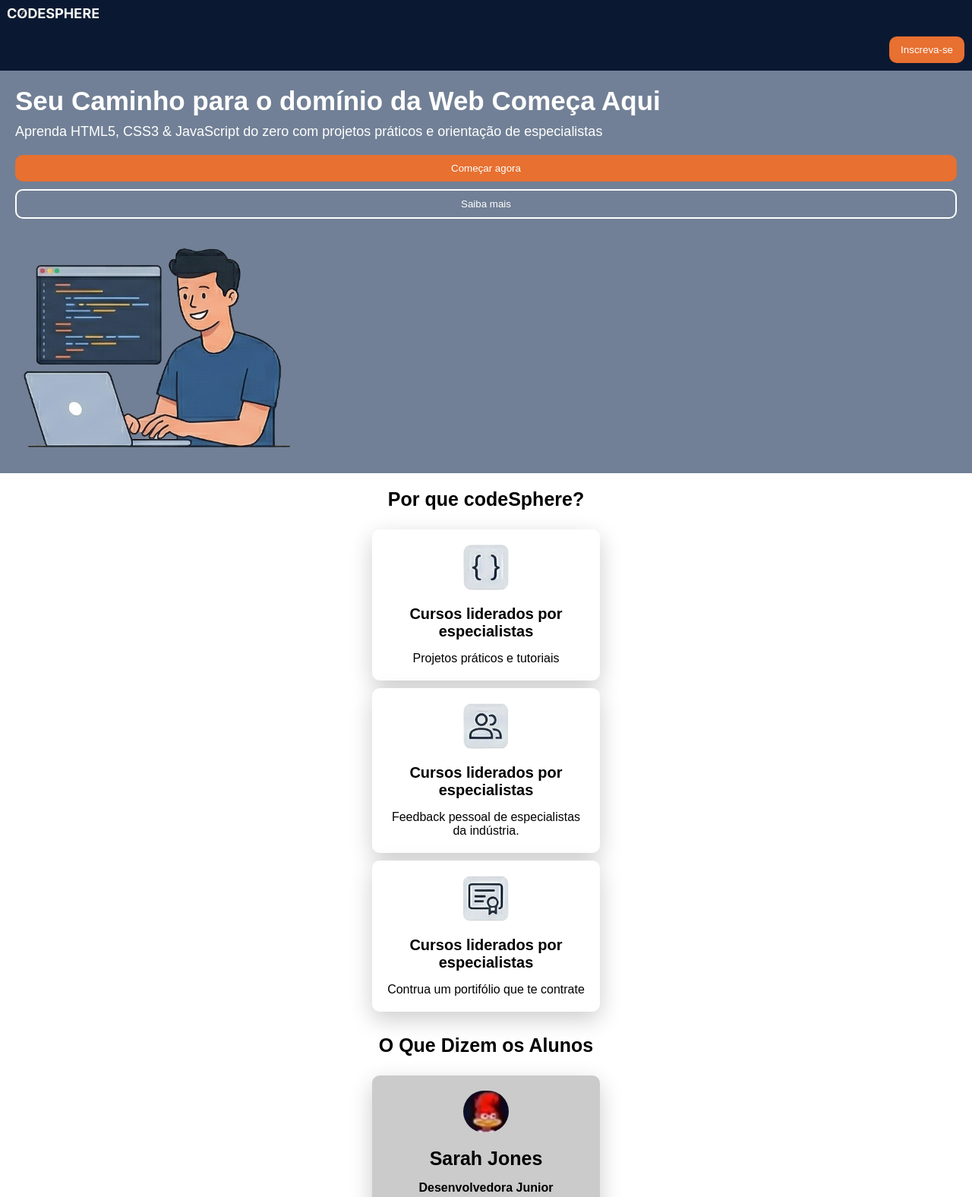
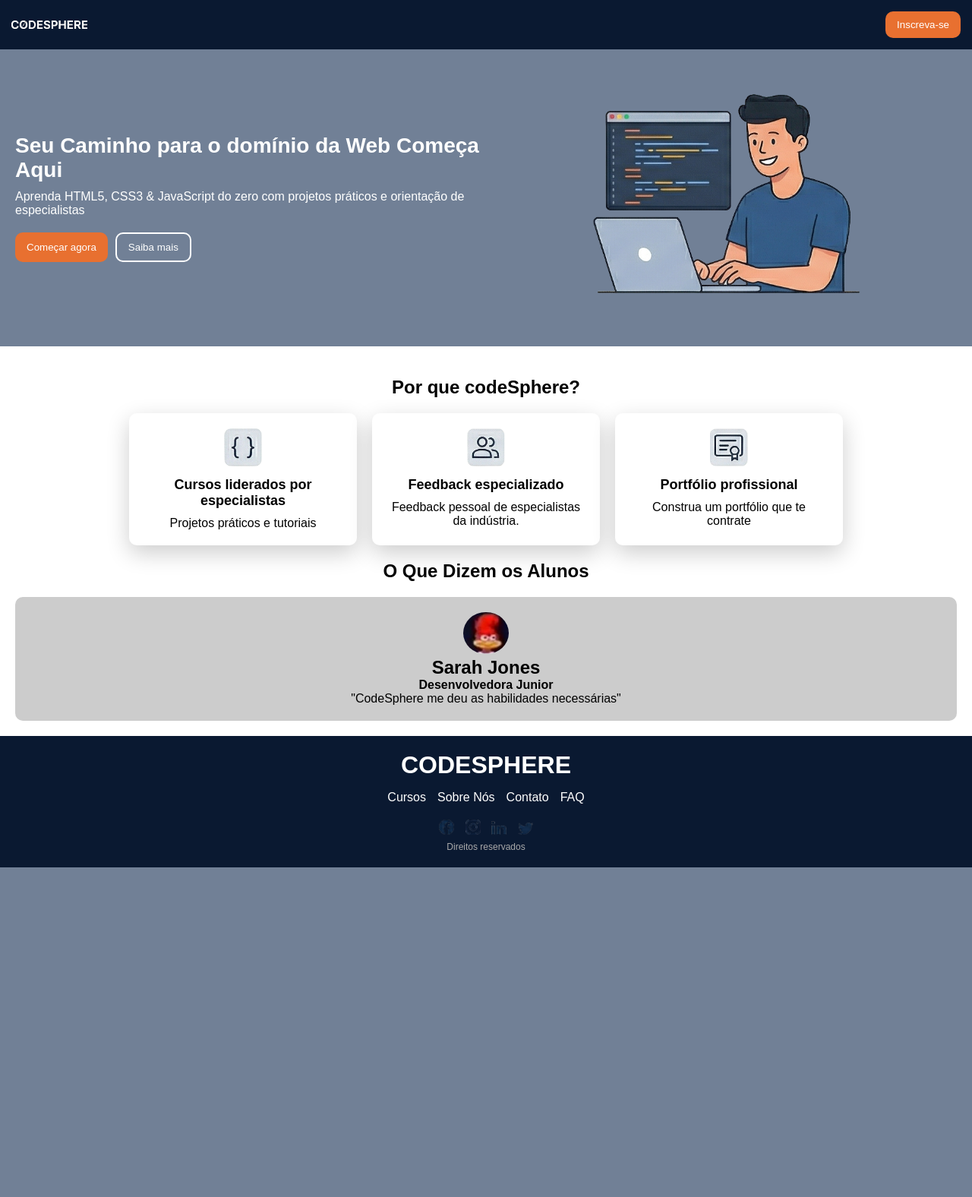
Before and after one commit to isadoraalmeidapaixao/AulasHTML, a plain HTML site: page AulasHTML/Aula09/landingPage.html in a window 1280 px wide. Shown: the top 1576 px of the page at 76% size. After the commit the page ends 1142 px from the top, so only its background shows below. Drawn offline with Linux system fonts and the light colour scheme.

Commit message:
flex-direction row

```diff
--- a/AulasHTML/Aula09/css/estilos.css
+++ b/AulasHTML/Aula09/css/estilos.css
@@ -9,21 +9,16 @@ body {
     font-family: Arial, sans-serif;
 }
 
-.header {
+.topo {
     background-color: #0A1931;
-    color: #fff;
-    padding: 10px;
+    display: flex;
+    justify-content: space-between;
+    align-items: center;
+    padding: 15px;
 }
 
-.header img {
-    width: 120px;
-}
-
-.sub-header {
-    background-color: #0A1931;
-    display: flex;
-    justify-content: flex-end;
-    padding: 10px;
+.topo img {
+    width: 100px;
 }
 
 button {
@@ -37,21 +32,26 @@ button {
 
 .transparent {
     background-color: transparent;
-    border: 2px solid #ffffff;
+    border: 2px solid #fff;
+}
+
+.container {
+    display: flex;
+    flex-direction: column;
+    padding: 20px;
+    text-align: center;
 }
 
 .texto-principal {
-    padding: 20px;
-    color: #ffffff;
+    color: #fff;
 }
 
-main h1 {
-    font-size: 35px;
+.texto-principal h1 {
+    font-size: 28px;
     margin-bottom: 10px;
 }
 
-main p {
-    font-size: 18px;
+.texto-principal p {
     margin-bottom: 20px;
 }
 
@@ -62,77 +62,59 @@ main p {
 }
 
 .img-office {
-    width: 400px;
+    width: 100%;
+    max-width: 300px;
+    margin: 20px auto;
 }
 
 .hero {
-    background-color: #ffffff;
-    align-items: center;
+    background-color: #fff;
+    padding: 20px;
     text-align: center;
-    justify-content: center;
+}
+
+.hero h1 {
+    margin: 20px 0;
+}
+
+.cards {
     display: flex;
     flex-direction: column;
-    gap: 10px;
-}
-
-section h1 {
-    font-size: 25px;
-    padding-top: 20px;
-    padding-bottom: 15px;
-    text-align: center;
-    color: #000000;
+    gap: 20px;
 }
 
 .card {
     background-color: white;
-    width: 300px;
     padding: 20px;
     border-radius: 10px;
-    text-align: center;
-    align-items: center;
-    display: flex;
-    flex-direction: column;
-    box-shadow: 0px 10px 30px rgba(0, 0, 0, 0.2);
+    box-shadow: 0px 10px 30px rgba(0,0,0,0.2);
 }
-.card h1 {
-    font-size: 20px;
+
+.card img {
+    width: 50px;
+}
+
+.card h2 {
+    font-size: 18px;
+    margin: 10px 0;
 }
 
 .card-sobremim {
-    background-color: rgb(204, 203, 203);
-    width: 300px;
+    background-color: #ccc;
     padding: 20px;
     border-radius: 10px;
-    text-align: center;
-    align-items: center;
-    display: flex;
-    flex-direction: column;
-    box-shadow: 0px 10px 30px rgba(0, 0, 0, 0.2);
-}
-
-.card-sobremim p {
-    color: #000000;
-    font-family: Arial;
-    padding: 0px 20px;
-}
-
-section img {
-    width: 60px;
+    margin-top: 20px;
 }
 
 .img-perfil {
     width: 60px;
-    border-radius: 50px;
+    border-radius: 50%;
 }
 
 footer {
     background-color: #0A1931;
-    color: #ffffff;
-    height: 200px;
+    color: #fff;
     text-align: center;
-}
-
-footer h1 {
     padding: 20px;
 }
 
@@ -140,17 +122,47 @@ footer h1 {
     list-style: none;
     display: flex;
     justify-content: center;
-    flex-wrap: wrap;
-    gap: 10px;
-    margin-bottom: 40px;
+    gap: 15px;
+    margin: 15px 0;
 }
 
-footer img {
+.redes img {
     width: 20px;
-    background-color: #ffffff;
+    margin: 5px;
 }
+
 .rodape {
-    font-size: 10px;
-    padding-top: 15px;
-    color: rgb(156, 161, 165);
+    font-size: 12px;
+    color: #aaa;
 }
+
+@media (min-width: 768px) {
+
+    .container {
+        flex-direction: row;
+        align-items: center;
+        justify-content: space-between;
+        text-align: left;
+    }
+
+    .texto-principal {
+        max-width: 50%;
+    }
+
+    .botoes {
+        flex-direction: row;
+    }
+
+    .img-office {
+        max-width: 400px;
+    }
+
+    .cards {
+        flex-direction: row;
+        justify-content: center;
+    }
+
+    .card {
+        width: 300px;
+    }
+}
--- a/AulasHTML/Aula09/landingPage.html
+++ b/AulasHTML/Aula09/landingPage.html
@@ -8,17 +8,12 @@
 </head>
 <body>
 
-    <header>
-        <div class="header">
-            <img src="landing/assets/logo.png" alt="">
-        </div>
-
-        <div class="sub-header">
+<header class="topo">
+    <img src="landing/assets/logo.png" alt="Logo">
     <button>Inscreva-se</button>
-        </div>
 </header>
 
-    <main>
+<main class="container">
     <div class="texto-principal">
         <h1>Seu Caminho para o domínio da Web Começa Aqui</h1>
 
@@ -32,59 +27,61 @@
             <button class="transparent">Saiba mais</button>
         </div>
     </div>
-        <div>
-            <img class="img-office" src="landing/assets/office.png"
-            alt="Imagem Office">
-        </div>
+
+    <img class="img-office" src="landing/assets/office.png" alt="Imagem Office">
 </main>
 
 <section class="hero">
     <h1>Por que codeSphere?</h1>
+
+    <div class="cards">
         <div class="card">
             <img src="landing/assets/icon01.png" alt="">
-                <h1>Cursos liderados por especialistas</h1>
+            <h2>Cursos liderados por especialistas</h2>
             <p>Projetos práticos e tutoriais</p>
         </div>
+
         <div class="card">
             <img src="landing/assets/icon02.png" alt="">
-                <h1>Cursos liderados por especialistas</h1>
+            <h2>Feedback especializado</h2>
             <p>Feedback pessoal de especialistas da indústria.</p>
         </div>
+
         <div class="card">
             <img src="landing/assets/icon03.png" alt="">
-                <h1>Cursos liderados por especialistas</h1>
-                <p>Contrua um portifólio que te contrate</p>
+            <h2>Portfólio profissional</h2>
+            <p>Construa um portfólio que te contrate</p>
         </div>
+    </div>
+
     <h1>O Que Dizem os Alunos</h1>
+
     <div class="card-sobremim">
         <img class="img-perfil" src="landing/assets/picapau.jpg" alt="">
-                <h1>Sarah Jones</h1>
+        <h2>Sarah Jones</h2>
         <h4>Desenvolvedora Junior</h4>
-                <br>
-                <p>"CodeSphere me deu as habilidade necessárias"</p>
+        <p>"CodeSphere me deu as habilidades necessárias"</p>
     </div>
-            <br>
 </section>
 
 <footer>
-            <div>
     <h1>CODESPHERE</h1>
+
     <ul class="footer-informacoes">
         <li>Cursos</li>
         <li>Sobre Nós</li>
         <li>Contato</li>
-                    <li>FAC</li>
+        <li>FAQ</li>
     </ul>
-            </div>
-            <div>
+
+    <div class="redes">
         <img src="landing/assets/iconFacebook.png" alt="">
         <img src="landing/assets/iconInstagram.png" alt="">
         <img src="landing/assets/iconLinkedin.png" alt="">
         <img src="landing/assets/iconTwitter.png" alt="">
     </div>
-            <div>
+
     <p class="rodape">Direitos reservados</p>
-            </div>
 </footer>
 
 </body>
```
Lines whose indentation alone changed are shown as unchanged.
